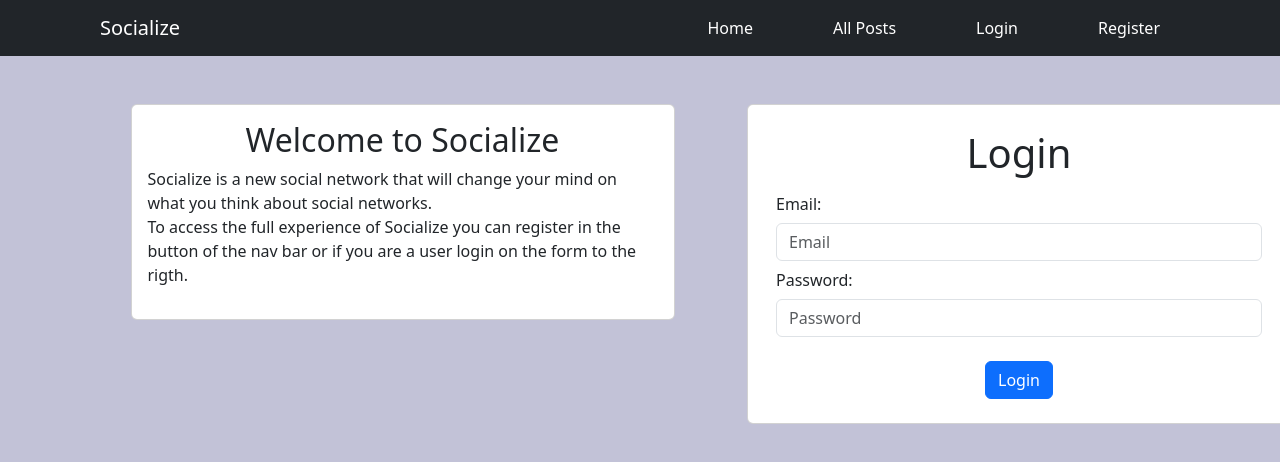
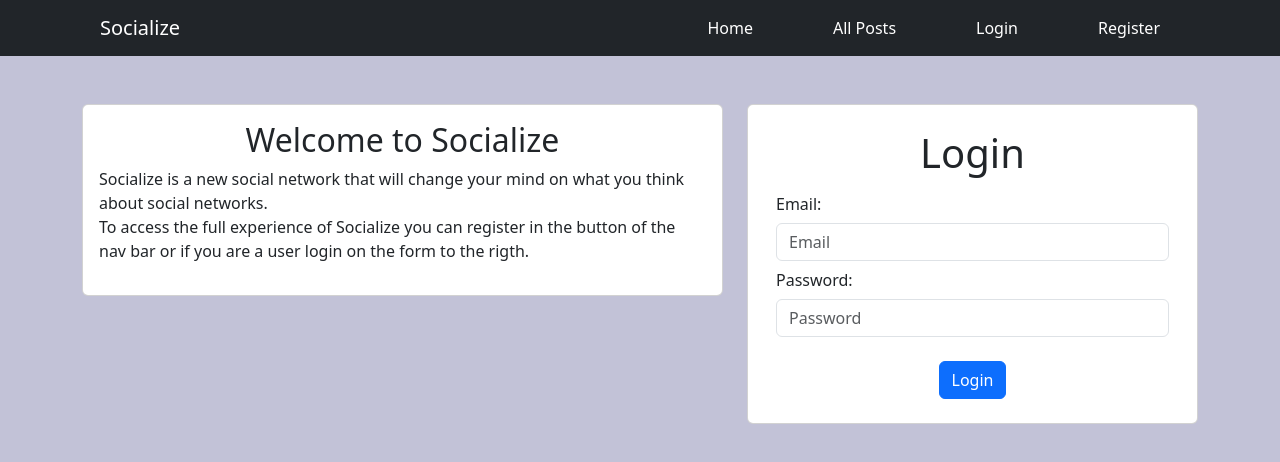
Before and after one commit to guillermogm/SocialNetworkFront, a React (Vite) app: page / in a window 1280 px wide. Shown: the top 462 px of the page. Built offline with nearby package versions, Linux system fonts and the light colour scheme.

Commit message:
update: card css change

```diff
--- a/src/Views/Profile/Profile.css
+++ b/src/Views/Profile/Profile.css
@@ -2,7 +2,7 @@
     display: none;
 }
 
-.card{
+.cardWidth{
     width: 34em;
 }
 
--- a/src/Views/Profile/Profile.jsx
+++ b/src/Views/Profile/Profile.jsx
@@ -59,7 +59,7 @@ export const Profile = () => {
     return (
         <>
             <div className="container">
-                <div className="card mx-auto mt-5">
+                <div className="card mx-auto mt-5 cardWidth">
                     <div className="card-body">
                         <h1 className="text-center mt-5 mb-5">Profile</h1>
                         <div className="row ms-5">
```
